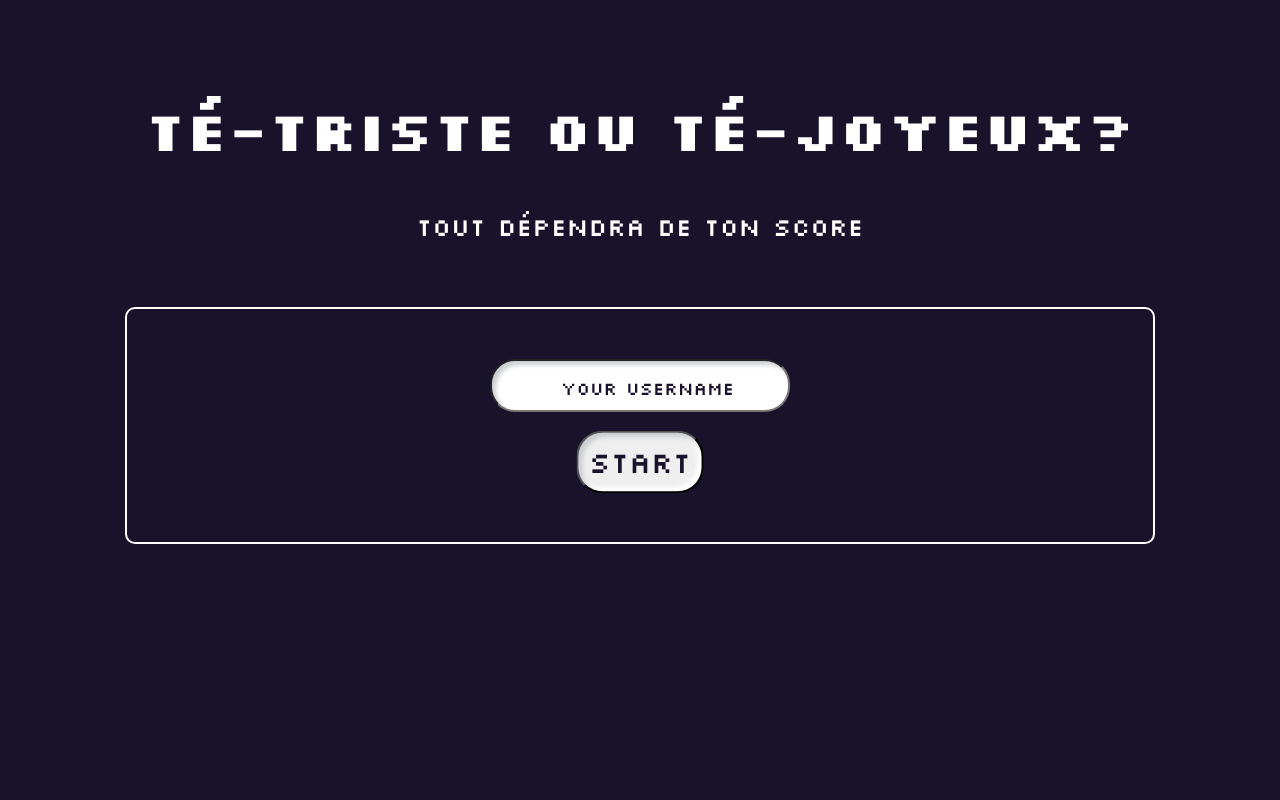
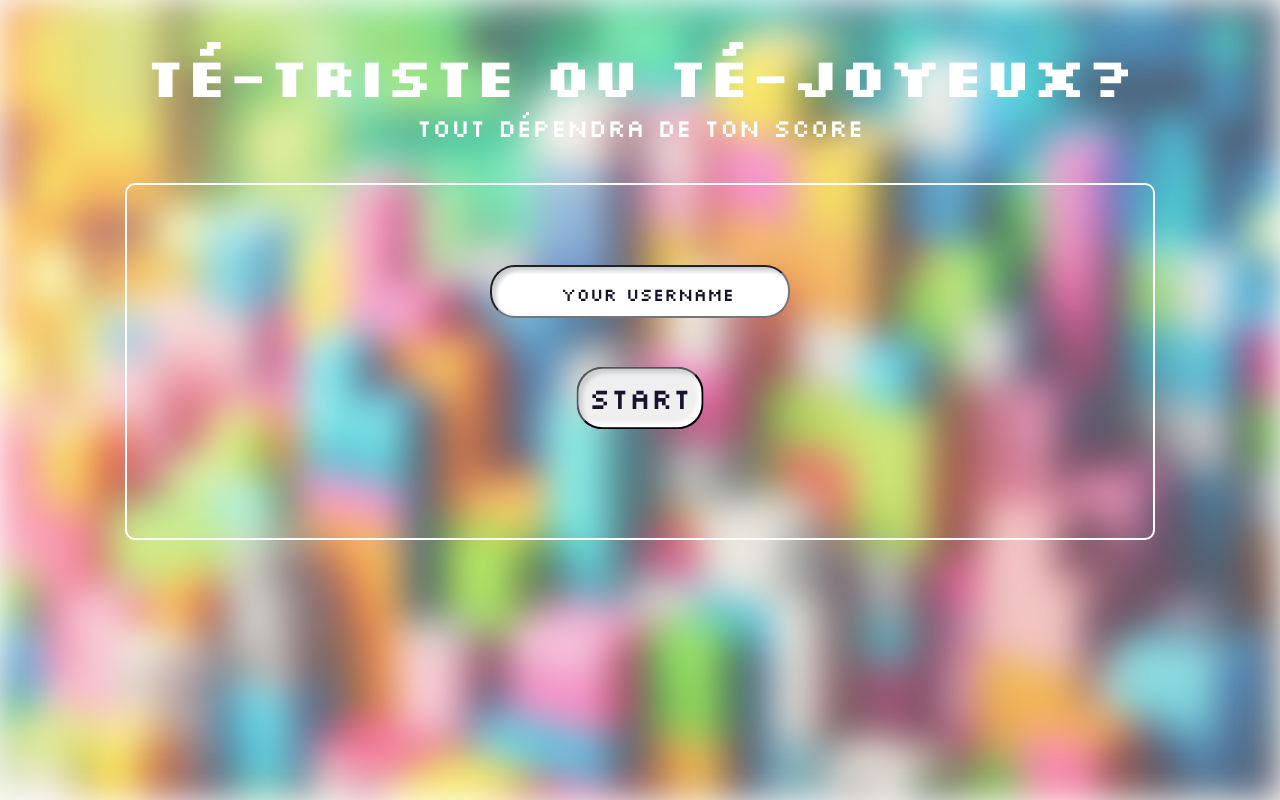
Before and after one commit to cgyrd/New-T-tristeGame, a React (Vite) app in the folder client/: page / in a window 1280 px wide. Built offline with nearby package versions, Linux system fonts and the light colour scheme.

Commit message:
front back connected

```diff
--- a/client/src/App.css
+++ b/client/src/App.css
@@ -2,8 +2,22 @@ body {
   display: flex;
   flex-direction: column;
   align-items: center;
-  background-color: #18122b;
   font-family: "Silkscreen", serif;
+}
+
+.background {
+  position: fixed;
+  top: 0;
+  left: 0;
+  width: 100%;
+  height: 100%;
+  background-image: url("/backk.png");
+  background-size: cover;
+  background-repeat: no-repeat;
+  opacity: 0.7;
+ filter: blur(18px);
+
+  z-index: -1;
 }
 
 .introduction {
@@ -32,7 +46,7 @@ body {
   gap: 20px;
   border-radius: 10px;
   border: white 2px solid;
-  padding: 50px;
+  padding: 80px;
 }
 .input {
   font-family: "Silkscreen", serif;
@@ -58,11 +72,13 @@ body {
   font-size: 28px;
   color: #18122b;
   padding: 10px;
+  margin: 30px;
   box-shadow: inset 4px 4px 4px #cbced1, inset -4px -4px 4px #ffffff;
   border-radius: 25px;
   text-align: center;
   cursor: pointer;
   animation: pulse 2s infinite;
+
 }
 
 @keyframes pulse {
@@ -70,7 +86,9 @@ body {
     transform: scale(1);
   }
   50% {
-    transform: scale(1.2); /* Ajustez la taille à 1.2 fois sa taille originale */
+    transform: scale(
+      1.2
+    ); /* Ajustez la taille à 1.2 fois sa taille originale */
   }
   100% {
     transform: scale(1);
--- a/client/src/App.tsx
+++ b/client/src/App.tsx
@@ -1,12 +1,39 @@
+import { useUser } from "./Context/UserContext";
+import  { useState } from "react";
 import "./App.css";
-import { Link } from "react-router-dom";
+import axios from "axios";
+import { useNavigate } from "react-router-dom";
 
 function App() {
+  const { setUser } = useUser();
+  const [username, setUsername] = useState("");
+  const navigate= useNavigate();
+
+const handleStart = async () => {
+  console.log("handleStart called with username:", username);
+
+  try {
+    const response = await axios.post("http://localhost:3310/api/user", {
+      name: username,
+    });
+
+    console.log("Response received:", response.data);
+    setUser({ name: username, id: response.data.id });
+
+    // Redirige l'utilisateur vers une autre page (ex: "/game")
+    navigate("/jeu");
+  } catch (error) {
+    console.error("Erreur lors de la création de l'utilisateur :", error);
+  }
+};
+
+
   return (
     <>
+      <div className="background"></div>
       <section className="introduction">
-        <h1> Té-triste ou té-joyeux? </h1>
-        <p> Tout dépendra de ton score</p>
+        <h1>Té-triste ou té-joyeux?</h1>
+        <p>Tout dépendra de ton score</p>
       </section>
       <section className="inscris-toi">
         <input
@@ -14,12 +41,16 @@ function App() {
           type="text"
           name="text"
           className="input"
+          value={username}
+          onChange={(e) => setUsername(e.target.value)}
         />
-        <Link to="/jeu">
-          <button type="button" className="button-inscription">
-            Start
-          </button>
-        </Link>
+        <button
+          type="submit"
+          className="button-inscription"
+          onClick={handleStart}
+        >
+          Start
+        </button>
       </section>
     </>
   );
--- /dev/null
+++ b/client/src/Context/UserContext.tsx
@@ -0,0 +1,26 @@
+import { createContext, useState, useContext, ReactNode } from 'react';
+
+type UserContextType = {
+  user: { name: string; id: number } | null;
+  setUser: (user: { name: string; id: number }) => void;
+};
+
+const UserContext = createContext<UserContextType | undefined>(undefined);
+
+export const UserProvider = ({ children }: { children: ReactNode }) => {
+  const [user, setUser] = useState<{ name: string; id: number } | null>(null);
+
+  return (
+    <UserContext.Provider value={{ user, setUser }}>
+      {children}
+    </UserContext.Provider>
+  );
+};
+
+export const useUser = () => {
+  const context = useContext(UserContext);
+  if (!context) {
+    throw new Error('useUser doit être utisé à lintérieur de <UseProvider />');
+  }
+  return context;
+};
--- a/client/src/pages/jeu.css
+++ b/client/src/pages/jeu.css
@@ -1,29 +1,34 @@
+* {
+  margin: 0;
+  padding: 0;
+  box-sizing: border-box;
+  overflow: hidden;
+}
+
 .jeu-et-point {
   display: flex;
   flex-direction: row;
   justify-content: space-between;
   margin: 50px;
-  gap: 10px;
+
   align-items: center;
   width: 100%;
 }
 
 .règles {
-  width: 100%;
   font-size: 20px;
   justify-content: center;
   align-items: center;
-  color: white;
+  color: rgba(46, 41, 75, 0.884);
   padding: 2px;
   text-align: center;
   margin-top: 20px;
 }
 
-
 /* PLATEAU DE JEU */
 
 .grille-jeu {
-  min-width: 50%;
+  min-width: 55%;
 }
 .ligne {
   display: flex;
@@ -31,14 +36,12 @@
 .case {
   width: 55px;
   height: 28px;
-  border: 1px solid #ccc;
+  border: 1px solid #1f0e35;
 }
 
 .remplie {
   background-color: white;
 }
-
-
 
 .profil-joueur {
   display: flex;
@@ -49,12 +52,22 @@
 }
 
 .user {
-  color: white;
+  color: #18122b;
   text-align: center;
   border-radius: 15px;
+  background-color: white;
   border: 2px solid white;
-  padding: 40px;
-  width: fit-content;
-  max-width: 100%;
-  margin-top: 40px; ;
+  font-family: "Silkscreen", serif;
+  font-size: 28px;
+  color: #18122b;
+  padding: 30px;
+  box-shadow: inset 4px 4px 4px #cbced1, inset -4px -4px 4px #ffffff;
+  text-align: center;
+  cursor: pointer;
+  margin-top: 50px;
+  transition: background-color 0.3s ease, color 0.3s ease;
 }
+.user:hover {
+  background-color: #1f0e35;
+  color: white;
+}
--- a/client/src/pages/jeu.tsx
+++ b/client/src/pages/jeu.tsx
@@ -1,9 +1,12 @@
-import { useEffect, useState } from "react";
+import { useEffect, useState, useCallback } from "react";
 import "./jeu.css";
+import { useUser } from "../Context/UserContext";
 
 function Jeu() {
   const largeur = 10;
   const hauteur = 20;
+    const { user } = useUser();
+
 
   // Définition des formes des pièces sous forme de matrice
   const formes: Formes = {
@@ -22,53 +25,49 @@ function Jeu() {
   const creerGrilleVide = () =>
     Array.from({ length: hauteur }, () => Array(largeur).fill(0)); // zéro pour les cases vides
 
-  // Etat de la grille et de la pièce
+  // États du jeu
   const [grille, setGrille] = useState(creerGrilleVide);
-  const [piece, setPiece] = useState({
-    x: 4,
-    y: 0,
-    forme: "I", // première pièce sera donc la forme I
-  });
+  const [piece, setPiece] = useState(nouvellePiece);
+  const [score, setScore] = useState(0); // Stockage du score
 
   // Fonction pour générer une nouvelle pièce aléatoire
-  const nouvellePiece = () => {
-    const nomsFormes = Object.keys(formes); // l'objet qui regroupe toutes les différentes formes de pièces
+  function nouvellePiece() {
+    const nomsFormes = Object.keys(formes);
     return {
       x: 4,
       y: 0,
       forme: nomsFormes[Math.floor(Math.random() * nomsFormes.length)], // choisir aléatoirement parmi les différentes formes
     };
-  };
+  }
 
   // Fonction pour obtenir la forme actuelle de la pièce :: plus simple pr réutilisation
   const getPieceForme = () => formes[piece.forme];
 
   // Vérifier si la pièce peut bouger à la nouvelle position
   const peutBouger = (x: number, y: number, forme: number[][]): boolean => {
-    return forme.every((ligne: number[], dy: number) =>
+    return forme.every((ligne, dy) =>
       ligne.every(
-        (val: number, dx: number) =>
+        (val, dx) =>
           !val ||
-          (y + dy < hauteur && // jz vérifie que la case ne dépasse pas le bas de la grille
+          (y + dy < hauteur && // vérifie que la case ne dépasse pas le bas de la grille
             x + dx >= 0 &&
-            x + dx < largeur && // je vérifie que case ne dépasse pas à gauche et à droite
-            grille[y + dy]?.[x + dx] === 0) // est ce que la case est bien libre, et donc égale à zéro ?
+            x + dx < largeur && // vérifie que la case ne dépasse pas à gauche et à droite
+            grille[y + dy]?.[x + dx] === 0) // est-ce que la case est bien libre, et donc égale à zéro ?
       )
     );
   };
 
   // Type pour décrire la structure des formes (chaînes de caractères et matrices)
   type Formes = {
-    [key: string]: number[][]; // toutes les clés de l'objet sont une chaîne de caractère et la valeur est une matrice de nombre
+    [key: string]: number[][]; // toutes les clés de l'objet sont une chaîne et la valeur est une matrice de nombres
   };
 
   // Fonction pour fixer la pièce dans la grille
   const fixerPieceDansGrille = (): number[][] => {
-    const nouvelleGrille: number[][] = grille.map((row: number[]) => [...row]); // c'est une copie de la grille, map pour parcourir chaque row, et créer une copie pour ne pas modifier la ligne originale
+    const nouvelleGrille = grille.map((row) => [...row]); // c'est une copie de la grille, map pour parcourir chaque row, et créer une copie pour ne pas modifier la ligne originale
 
-    getPieceForme().forEach((ligne: number[], dy: number) => {
-      // parcourir chaque case de la ligne
-      ligne.forEach((val: number, dx: number) => {
+    getPieceForme().forEach((ligne, dy) => {
+      ligne.forEach((val, dx) => {
         if (val) nouvelleGrille[piece.y + dy][piece.x + dx] = 1; // placement de la pièce dans la case si val = 1 à la nouvelle position
       });
     });
@@ -76,34 +75,42 @@ function Jeu() {
     return nouvelleGrille;
   };
 
-  // Fonction pour supprimer les lignes complètes
+  // Fonction pour supprimer les lignes complètes et mettre à jour le score
   const supprimerLignesCompletes = (grille: number[][]): number[][] => {
-    const nouvellesLignes: number[][] = grille.filter(
-      (row: number[]) => row.includes(0) // parcourir les rows et stocker que celles contenant des espaces vides (0)
-    );
+    const nouvellesLignes = grille.filter((row) => row.includes(0));
+
+    const lignesSupprimees = hauteur - nouvellesLignes.length; // Calcul des lignes supprimées
+    if (lignesSupprimees > 0) {
+      setScore((prevScore) => prevScore + lignesSupprimees * 10); // +10 points par ligne
+    }
+
     while (nouvellesLignes.length < hauteur) {
       // tant que le nombre de lignes < hauteur de grille, on ajoute des lignes vides
-      nouvellesLignes.unshift(Array(largeur).fill(0)); // ajout d'une ligne vide (remplie de 0)
+      nouvellesLignes.unshift(Array(largeur).fill(0)); // ajout de lignes vides en haut
     }
+
     return nouvellesLignes;
   };
 
   // Fonction pour déplacer la pièce
-  const deplacerPiece = (dx: number, dy: number) => {
+  const deplacerPiece = useCallback(
+    (dx: number, dy: number) => {
       const newX = piece.x + dx; // calcule la nouvelle position horizontale après déplacement
       const newY = piece.y + dy; // idem pour la position verticale
       const forme = getPieceForme(); // récupère la forme de la pièce
 
       if (peutBouger(newX, newY, forme)) {
         // vérifier si la place est libre et si la pièce peut être déplacée
-      setPiece({ ...piece, x: newX, y: newY }); // mise à jour de la pièce avec la nouvelle position
+        setPiece((prev) => ({ ...prev, x: newX, y: newY }));
       } else if (dy === 1) {
-      // si la pièce ne peut pas bouger vers le bas (dy = 1)
-      const grilleFixee = fixerPieceDansGrille(); // fixer la pièce dans la grille
+        // Si la pièce ne peut plus descendre
+        const grilleFixee = fixerPieceDansGrille(); // mise à jour de la pièce avec la nouvelle position
         setGrille(supprimerLignesCompletes(grilleFixee)); // mettre à jour la grille en supprimant les lignes complètes
         setPiece(nouvellePiece()); // générer une nouvelle pièce
       }
-  };
+    },
+    [piece, grille]
+  );
 
   // Gestion des événements de clavier pour déplacer la pièce
   useEffect(() => {
@@ -122,13 +129,13 @@ function Jeu() {
 
     window.addEventListener("keydown", handleKeyDown); // écoute les événements de touche enfoncée
     return () => window.removeEventListener("keydown", handleKeyDown); // nettoyage de l'écouteur lors du démontage du composant
-  }, [piece]);
+  }, [deplacerPiece]);
 
   // Automatiser le déplacement de la pièce vers le bas toutes les 600ms
   useEffect(() => {
     const interval = setInterval(() => deplacerPiece(0, 1), 600); // déplace la pièce vers le bas toutes les 600ms
     return () => clearInterval(interval); // nettoyage de l'intervalle lors du démontage du composant
-  }, [piece]);
+  }, [deplacerPiece]);
 
   // Fonction pour afficher la grille
   const afficherGrille = () => {
@@ -153,6 +160,7 @@ function Jeu() {
 
   return (
     <>
+      <div className="background"></div>
       <section className="jeu-et-point">
         <section className="profil-joueur">
           <section className="règles">
@@ -162,8 +170,8 @@ function Jeu() {
             </p>
           </section>
           <section className="user">
-            <p> User</p>
-            <p> Score</p>
+            <p>User: {user?.name || "Anonyme"}</p>
+            <p>Score : {score}</p>
           </section>
         </section>
         <section className="grille-jeu">{afficherGrille()}</section>
```
Also changed, not shown: client/src/main.tsx (+5 -2 lines), client/src/services/api.ts (added, +8 -0 lines), client/public/backk.png (added). Lines whose indentation alone changed are shown as unchanged.
